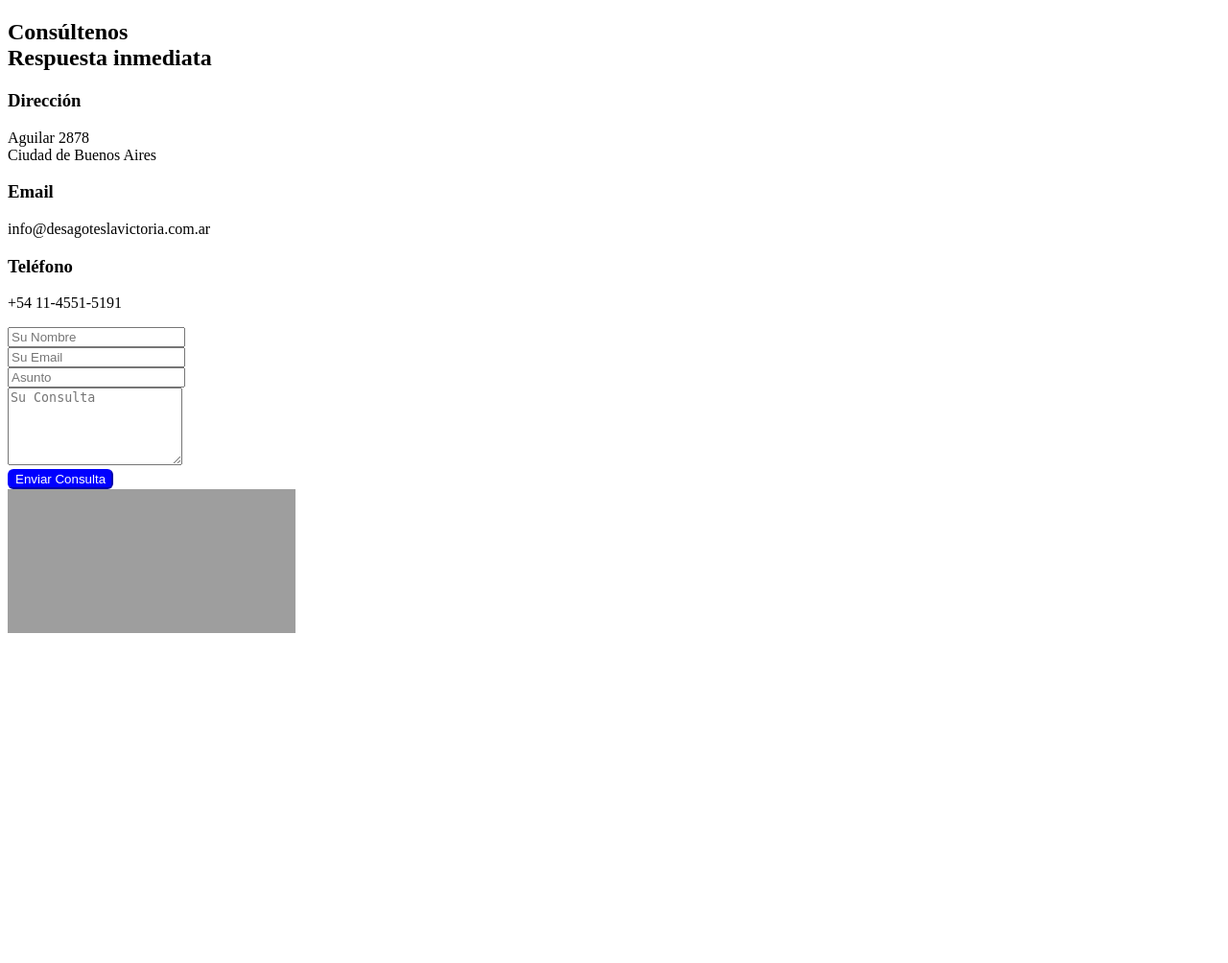
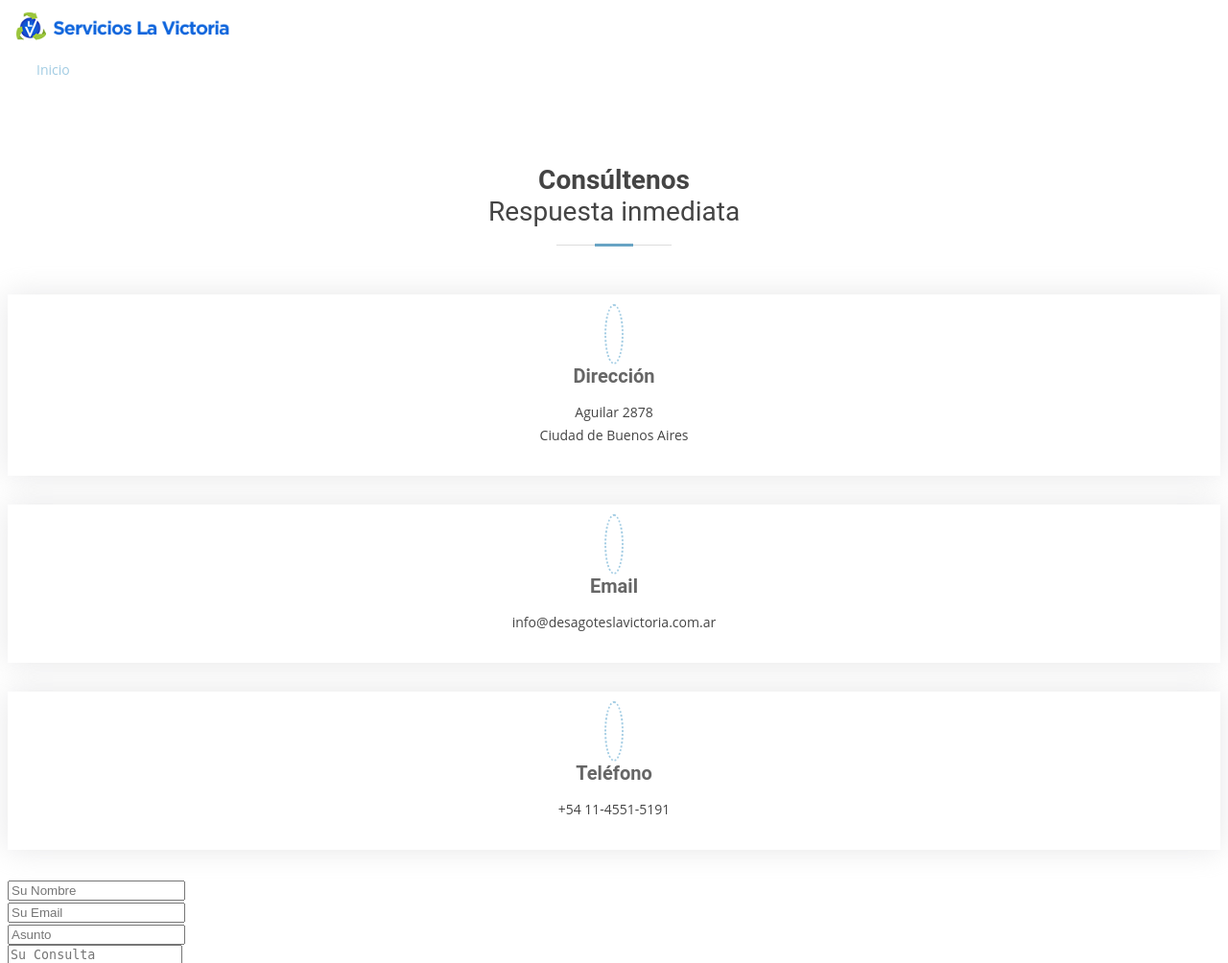
Before and after one commit to tfmcode/Desagotes-La-Victoria, a PHP site: page /sections/contacto.php in a window 1280 px wide. Shown: the top 1004 px of the page at 96% size. Before the commit the page ends 660 px from the top, so only its background shows below. Run offline with PHP 8.4, Linux system fonts and the light colour scheme; grey boxes are pictures that could not be loaded.

Commit message:
primer commit

```diff
--- a/index.php
+++ b/index.php
@@ -111,10 +111,10 @@
       <nav id="navbar" class="navbar">
         <ul>
           <li><a class="active " href="index.php">Inicio</a></li>
-          <li><a href="#nosotros">Nosotros</a></li>
+          <li><a href="./sections/nosotros.php">Nosotros</a></li>
           <li><a href="./sections/servicios.php">Servicios</a></li>
           <li><a href="#proceso">Trabajos</a></li>
-          <li><a href="#consultenos">Contacto</a></li>
+          <li><a href="./sections/contacto.php">Contacto</a></li>
           <li><a href="#consultenos">Blogs</a></li>
         </ul>
         <i class="bi bi-list mobile-nav-toggle"></i>
--- a/sections/contacto.php
+++ b/sections/contacto.php
@@ -4,8 +4,33 @@
     <meta charset="UTF-8">
     <meta name="viewport" content="width=device-width, initial-scale=1.0">
     <title>Contacto</title>
+    <link href="../assets/css/style.css" rel="stylesheet">
 </head>
 <body>
+
+  <!-- ======= Header ======= -->
+  <header id="header" class="fixed-top d-flex align-items-center header-transparent">
+    <div class="container d-flex justify-content-between align-items-center">
+
+      <div class="logo">
+        <!-- <h1 class="text-light"><a href="index.html"><span>Moderna</span></a></h1> -->
+        <a href="index.php"><img src="assets/img/logo.png" alt="" class="img-fluid"></a>
+      </div>
+
+      <nav id="navbar" class="navbar">
+        <ul>
+          <li><a class="active " href="../index.php">Inicio</a></li>
+          <li><a href="./nosotros.php">Nosotros</a></li>
+          <li><a href="./servicios.php">Servicios</a></li>
+          <li><a href="./trabajos.php">Trabajos</a></li>
+          <li><a href="./contacto.php">Contacto</a></li>
+          <li><a href="./blog.php">Blogs</a></li>
+        </ul>
+        <i class="bi bi-list mobile-nav-toggle"></i>
+      </nav><!-- .navbar -->
+
+    </div>
+  </header><!-- End Header -->
 <section class="contact" data-aos="fade-up" data-aos-easing="ease-in-out" data-aos-duration="500" id="consultenos">
       <div class="container">
 
@@ -82,5 +107,54 @@
         <iframe src="https://www.google.com/maps/embed?pb=!1m18!1m12!1m3!1d3285.230287108302!2d-58.453161923444796!3d-34.57303915588002!2m3!1f0!2f0!3f0!3m2!1i1024!2i768!4f13.1!3m3!1m2!1s0x95bcb5c35b52a4e5%3A0xb3283a9804044595!2sAguilar%202878%2C%20C1426DTB%20CABA!5e0!3m2!1ses-419!2sar!4v1694650743906!5m2!1ses-419!2sar" frameborder="0" style="border:0;" allowfullscreen=""></iframe>
       </div>
     </section><!-- End Map Section -->
+    <!-- ======= Footer ======= -->
+<footer id="footer" data-aos="fade-up" data-aos-easing="ease-in-out" data-aos-duration="500">
+<div class="footer-top">
+  <div class="container">
+    <div class="row">
+
+
+
+      <div class="col-lg-4 col-md-4 footer-contact">
+        <h4>Consúltenos</h4>
+        <p>
+          Aguilar 2878 <br>
+          Ciudad de Buenos Aires<br>
+          Argentina<br><br>
+          <strong>Teléfono:</strong> +54 11-4551-5191<br>
+          <strong>Email:</strong> info@desagoteslavictoria.com.ar<br>
+        </p>
+
+      </div>
+
+      <div class="col-lg-4 col-md-4 footer-contact">
+        <p>
+          <img src="assets/img/logo-grande.png" class="img-fluid">
+        </p>
+      </div>
+
+
+      <div class="col-lg-4 col-md-4 footer-info">
+        <h3>Nosotros</h3>
+        <p>Servicios La Victoria es una empresa familiar fundada en el año 1950.<br><br>Desde entonces, el trabajo en equipo, liderazgo en conocimiento, atención personalizada, seguridad y salud de nuestrta gente, han sido nuestras principales fortalezas.</p>
+        <div class="social-links mt-3">
+          <a href="https://www.facebook.com/DesagotesLaVictoria" class="facebook"><i class="bx bxl-facebook"></i></a>
+          <a href="https://www.instagram.com/destapacioneslavictoria/" class="instagram"><i class="bx bxl-instagram"></i></a>
+          <a href="https://www.linkedin.com/company/desagotes-la-victoria/" class="linkedin"><i class="bx bxl-linkedin"></i></a>
+        </div>
+      </div>
+
+    </div>
+  </div>
+</div>
+
+<div class="container">
+  <div class="copyright">
+    &copy; <strong><span>Servicios La Victoria</span></strong></div>
+  <div class="credits">
+    Marketing Digital <a href="https://www.adwaysolutions.com/">Adway Solutions</a>
+  </div>
+</div>
+</footer><!-- End Footer -->
 </body>
 </html>
```
Also changed, not shown: sections/nosotros.php (+6 -5 lines), sections/servicios.php (+5 -5 lines).
